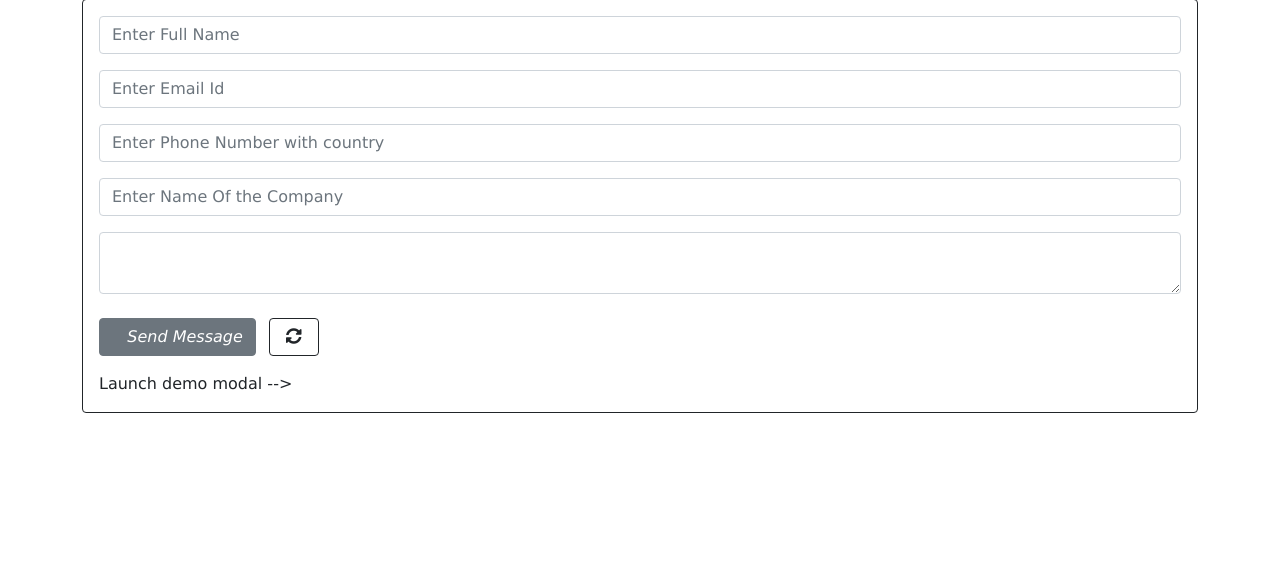
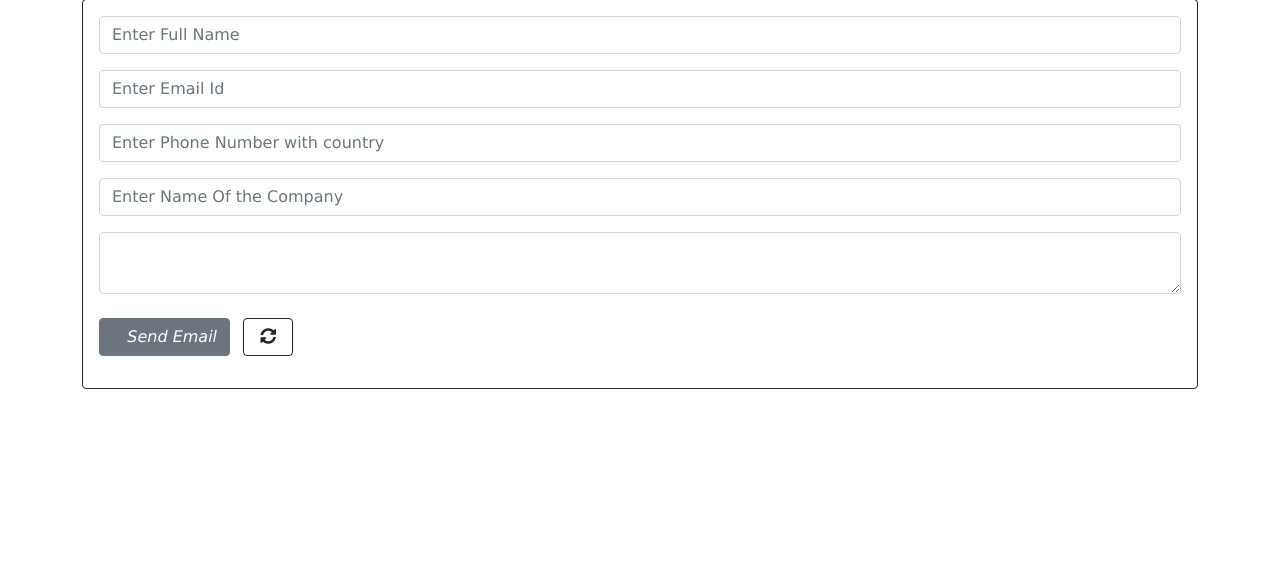
Before and after one commit to MamtaY-28/x22245855HRMS, a Django app: page /ContactUs in a window 1280 px wide. Shown: the part 131-717 px from the top of the page. Run offline with Django 4.2, Linux system fonts and the light colour scheme.

Commit message:
Single Page Commit

```diff
--- a/myApp/templates/contactusForm.html
+++ b/myApp/templates/contactusForm.html
@@ -69,7 +69,7 @@
                 <div class="mt-4" style="width: 100%;">
                     {% block btn-action %}
                     <button type="submit" class="btn btn-secondary mb-3"  data-toggle="modal" data-target="#saveModal1">
-                        <i>&nbsp;&nbsp; Send Message</i>
+                        <i>&nbsp;&nbsp; Send Email</i>
                     </button>
                     {% endblock btn-action %}
                     <button type="reset" class="btn btn-outline-dark mb-3 ms-2" style="width:50px" title="reset">
@@ -80,7 +80,7 @@
       <!-- block btn save-hidden (denied here)-->
       {% block btn-saveHidden %} {% endblock btn-saveHidden %}
 
-                <!-- Button trigger modal -->
+                <!-- Button trigger modal
      Launch demo modal
   </button> -->
              </form>
```
